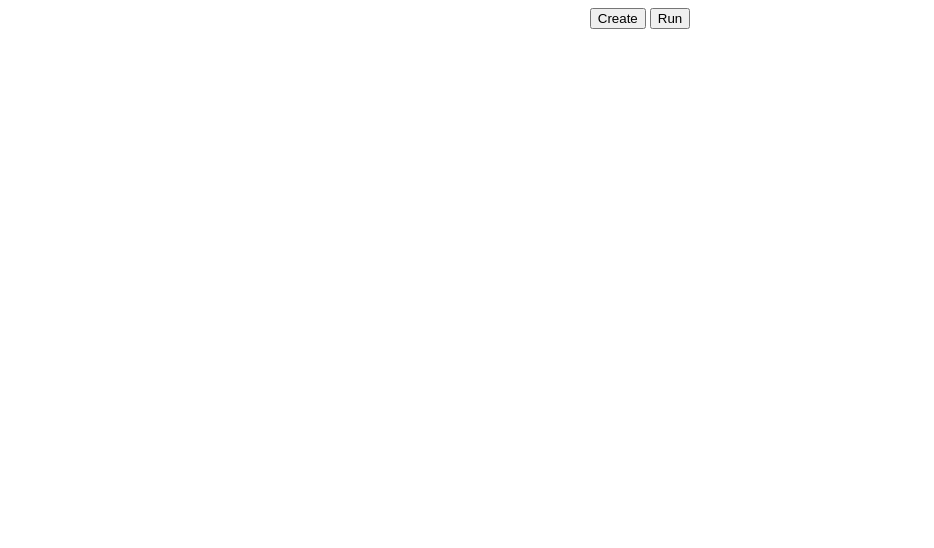
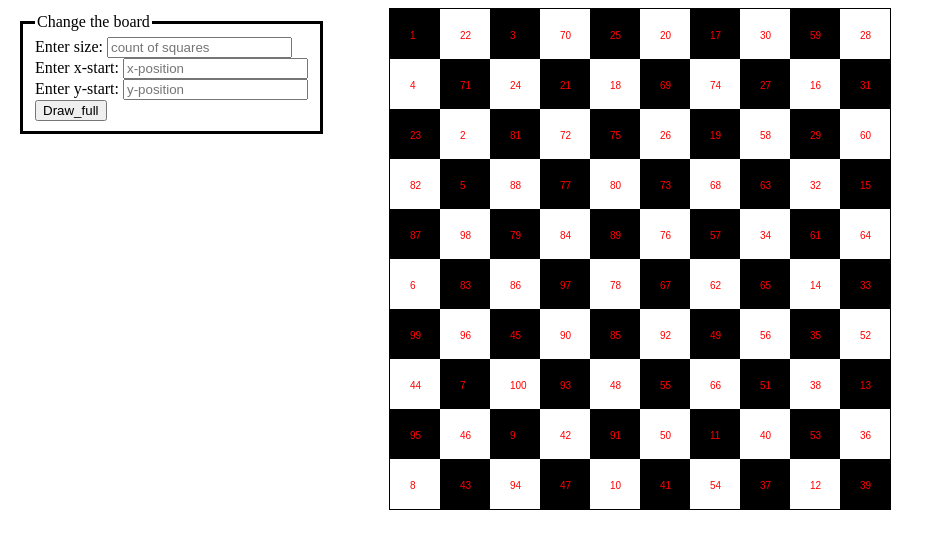
Before and after one commit to dovganych/chess_board, a plain HTML site: page index.html in a window 1280 px wide. Shown: the whole page, without its empty margins (0-934 px from the left). Drawn offline with nearby package versions, Linux system fonts and the light colour scheme.

Commit message:
Initial commit

```diff
--- a/index.html
+++ b/index.html
@@ -1,13 +1,26 @@
 <!DOCTYPE html>
 <html>
-  <head>
-    <link rel="stylesheet" href="style.css">
-    <script src="script.js"></script>
-    <title>chess_board</title>
-  </head>
-  <body>
-     <button onclick="masCreate()">Create</button>
-	   <button onclick="Run()">Run</button><br>
-	<script src="https://ajax.googleapis.com/ajax/libs/jquery/1.11.3/jquery.min.js"></script>
-  </body>
+<head>
+<title>Chess board</title>
+<meta charset="utf-8">
+<link rel="stylesheet" href="style.css">
+<script src="script.js"></script>
+</head>
+<body onload="doInitia();">
+    <div id="input">
+        <fieldset>
+            <legend>Change the board</legend>
+            <label for="boardSize">Enter size:</label>
+                <input type="number" min="3" id="boardSize" placeholder="count of squares" onchange="change(event);" required> <br>
+            <label for="x_initial">Enter x-start:</label>
+                <input type="number"  min="1" id="x_initial" placeholder="x-position" required> <br>
+            <label for="y_initial">Enter y-start:</label>
+                <input type="number" min="1" id="y_initial" placeholder="y-position" required> <br>
+            <button onclick="changeBoard();">Draw_full</button> <br>
+        </fieldset>
+    </div>
+    <div id='canvas' >
+        <canvas id='board' width="280px" height="280px"></canvas>
+    </div>
+</body>
 </html>
--- a/style.css
+++ b/style.css
@@ -1,24 +1,17 @@
-*{text-align: center;}
-div{width: 40px;
-  height: 40px;
-  color: red;
-  text-align: center;
+#canvas
+{
+	display: flex;
+	justify-content:center;
+	align-items:center;
 }
-.white
+#input
 {
-  background-color: white;
-  float: left;
-
-  text-align: center;
-  border: 1px solid black;
+	position: fixed;
+	margin-top: 5px;
+	margin-left: 10px;
+	float:left;
 }
-.black
+fieldset
 {
-  background-color: black;
-  float: left;
-
-  text-align: center;
-  border: 1px solid black;
+	border: 3px solid black;
 }
-
-.break{ clear:both; height: 0px; }
```
